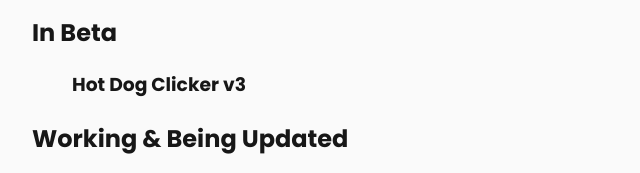
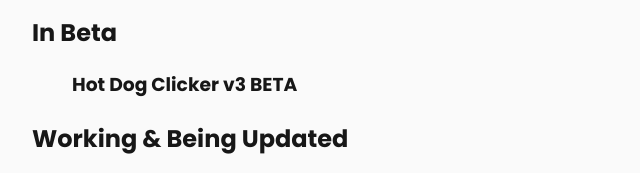
Before and after one commit to ljpprojects/ljp-projects.github.io, a plain HTML site: page index.html in a window 1280 px wide. Shown: the part 303-476 px from the top of the page, 40-680 px from the left. Drawn offline with Linux system fonts and the light colour scheme; a web font is replaced by a local one.

Commit message:
Hot Dog Clicker v3 BETA

```diff
--- a/index.html
+++ b/index.html
@@ -34,7 +34,7 @@
     <h2>In Beta</h2>
     <ul>
       <li>
-        <h3><a class=un href="https://dev.hdc.ljpprojects.org">Hot Dog Clicker v3</a></h3>
+        <h3><a class=un href="https://dev.hdc.ljpprojects.org">Hot Dog Clicker v3 BETA</a></h3>
       </li>
     </ul>
     <h2>Working &amp; Being Updated</h2>
```
